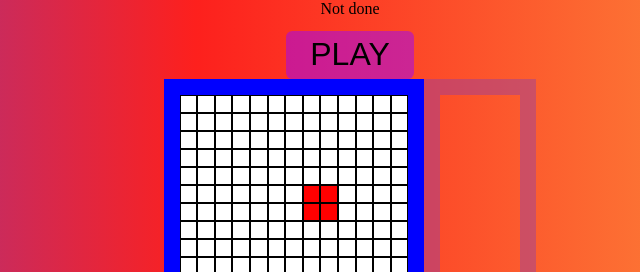
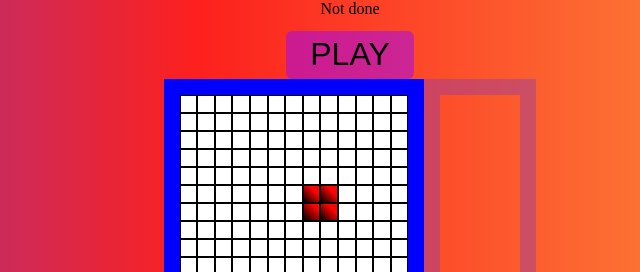
Before and after one commit to brito-joao/TETRIS, a website built with webpack: page dist/index.html in a window 1280 px wide. Shown: the top 272 px of the page, 290-930 px from the left. Built offline with nearby package versions, Linux system fonts and the light colour scheme.

Commit message:
Add pixel style

```diff
--- a/src/loop.js
+++ b/src/loop.js
@@ -7,13 +7,13 @@ export function mainLoop(pixels){
     //display
     //red square block
     if(block_height-2>=0){
-        pixels[block_height][xposition].style.backgroundColor="red";
-        pixels[block_height][xposition+1].style.backgroundColor="red";
-        pixels[block_height-1][xposition].style.backgroundColor="red";
-        pixels[block_height-1][xposition+1].style.backgroundColor="red";
+        pixels[block_height][xposition].style.background="linear-gradient(45deg, rgba(0,0,0,1) 0%, rgba(255,3,0,1) 79%)";
+        pixels[block_height][xposition+1].style.background="linear-gradient(45deg, rgba(0,0,0,1) 0%, rgba(255,3,0,1) 69%)";
+        pixels[block_height-1][xposition].style.background="linear-gradient(45deg, rgba(0,0,0,1) 0%, rgba(255,3,0,1) 69%)";
+        pixels[block_height-1][xposition+1].style.background="linear-gradient(45deg, rgba(0,0,0,1) 0%, rgba(255,3,0,1) 69%)";
 
-        pixels[block_height-2][xposition].style.backgroundColor="white";
-        pixels[block_height-2][xposition+1].style.backgroundColor="white";
+        pixels[block_height-2][xposition].style.background="white";
+        pixels[block_height-2][xposition+1].style.background="white";
     }
     //movement
 
--- a/src/style.scss
+++ b/src/style.scss
@@ -25,7 +25,8 @@ body{
             width:1px;
             height: 1px;
 
-
+            background: rgb(0,0,0);
+            background: linear-gradient(45deg, rgba(0,0,0,1) 0%, rgba(255,3,0,1) 69%);
             background-color: blue;
 
         }
```
Also changed, not shown: dist/app.js.
